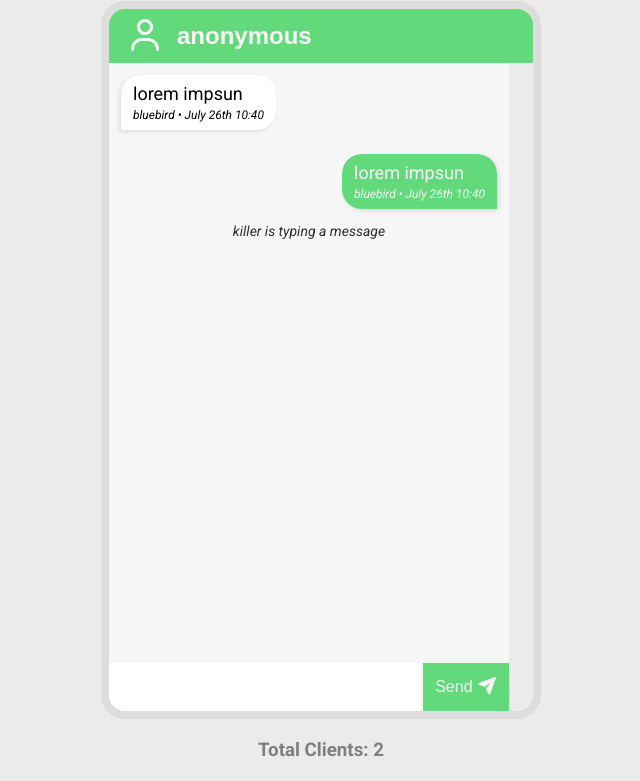
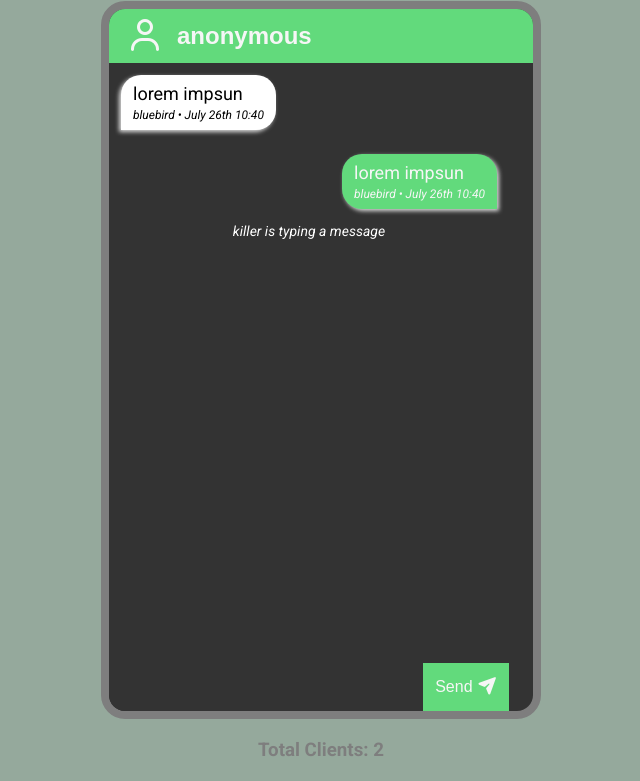
Before and after one commit to aubergine-ux/K-Chat, a website: page public/index.html in a window 1280 px wide. Shown: the part 77-858 px from the top of the page, without its empty margins (319-959 px from the left). Drawn offline with nearby package versions, Linux system fonts and the light colour scheme; no server answers.

Commit message:
KC v26.2 | Updated Theme

```diff
--- a/public/style.css
+++ b/public/style.css
@@ -33,7 +33,7 @@
     align-items: center; */
     display: grid;
     place-items: center;
-    background-color: #ebebeb;
+    background-color: #103d2171;
 }
 
 .title {
@@ -41,7 +41,8 @@
 }
 
 .main {
-    border: 8px solid #dddddd;
+    border: 8px solid #7e7e7e;
+    background-color: #333333;
     border-radius: 24px;
     overflow: hidden;
 }
@@ -73,7 +74,7 @@
 .message-container {
     display: flex;
     flex-direction: column;
-    background-color: #f6f6f6;
+    background-color: #333333;
     width: 400px;
     height: 600px;
     overflow-y: scroll;
@@ -115,7 +116,7 @@
     font-style: italic;
     font-size: 14px;
     padding: 0px 16px 16px 16px;
-    color: #2d2d2d;
+    color: #ffffff;
     text-align: center;
 }
 
@@ -132,7 +133,7 @@
     border: none;
     outline: none;
     padding: 0px 12px;
-    background-color: #fff;
+    background-color: #333333;
 }
 
 .send-button {
@@ -149,7 +150,7 @@
 .v-divider {
     height: 48px;
     width: 2px;
-    background-color: #f6f6f6;
+    background-color: #333333;
 }
 
 .clients-total {
```
